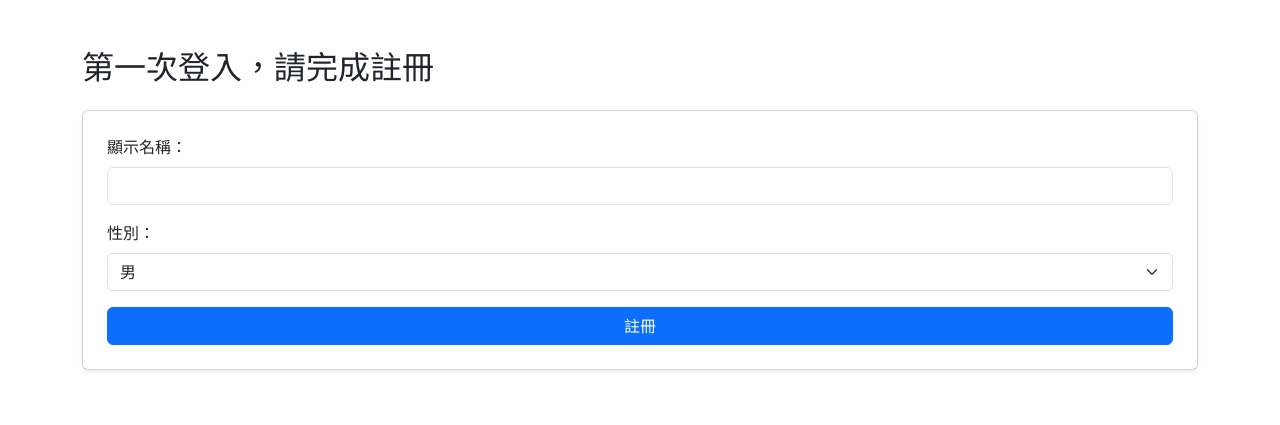
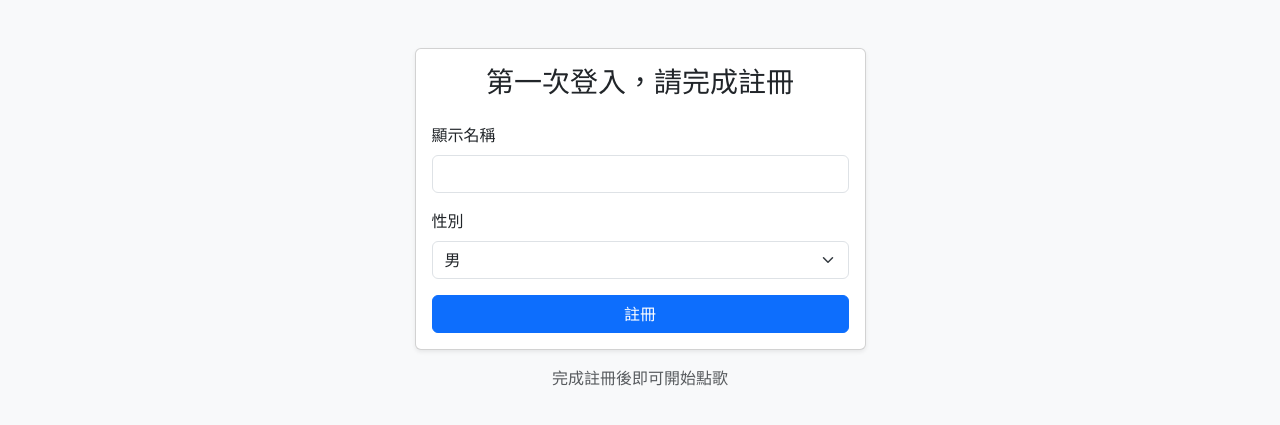
Before and after one commit to wen-ar/song_request_form, a Flask app: template templates/register.html in a window 1280 px wide. Shown: the top 425 px of the page. Run offline with Flask 3, Linux system fonts and the light colour scheme; the template is opened without the code that fills it, so the values that code supplies are empty.

Commit message:
Update register.html

```diff
--- a/templates/register.html
+++ b/templates/register.html
@@ -3,23 +3,39 @@
 <head>
     <meta charset="UTF-8">
     <title>註冊</title>
-    <link rel="stylesheet" href="https://cdn.jsdelivr.net/npm/bootstrap@5.3.2/dist/css/bootstrap.min.css">
+    <!-- Bootstrap CSS -->
+    <link href="https://cdn.jsdelivr.net/npm/bootstrap@5.3.2/dist/css/bootstrap.min.css" rel="stylesheet">
 </head>
-<body class="container mt-5">
-    <h2 class="mb-4">第一次登入，請完成註冊</h2>
-    <form method="POST" class="card p-4 shadow-sm">
+<body class="bg-light">
+    <div class="container mt-5">
+        <div class="row justify-content-center">
+            <div class="col-md-6 col-lg-5">
+                <div class="card shadow-sm">
+                    <div class="card-body">
+                        <h3 class="card-title text-center mb-4">第一次登入，請完成註冊</h3>
+                        <form method="POST">
                             <div class="mb-3">
-            <label class="form-label">顯示名稱：</label>
+                                <label class="form-label">顯示名稱</label>
                                 <input type="text" name="display_name" class="form-control" required>
                             </div>
                             <div class="mb-3">
-            <label class="form-label">性別：</label>
+                                <label class="form-label">性別</label>
                                 <select name="gender" class="form-select">
                                     <option value="男">男</option>
                                     <option value="女">女</option>
                                 </select>
                             </div>
+                            <div class="d-grid">
                                 <button type="submit" class="btn btn-primary">註冊</button>
+                            </div>
                         </form>
+                    </div>
+                </div>
+                <p class="text-center text-muted mt-3">完成註冊後即可開始點歌</p>
+            </div>
+        </div>
+    </div>
+    <!-- Bootstrap JS -->
+    <script src="https://cdn.jsdelivr.net/npm/bootstrap@5.3.2/dist/js/bootstrap.bundle.min.js"></script>
 </body>
 </html>
```
Lines whose indentation alone changed are shown as unchanged.
